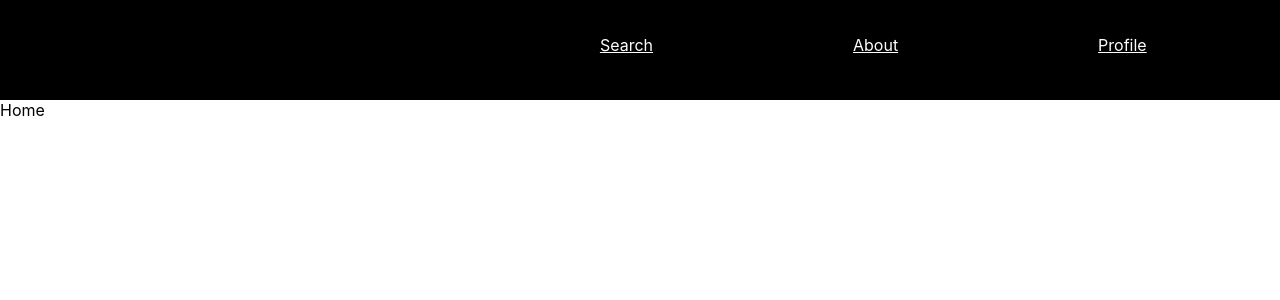
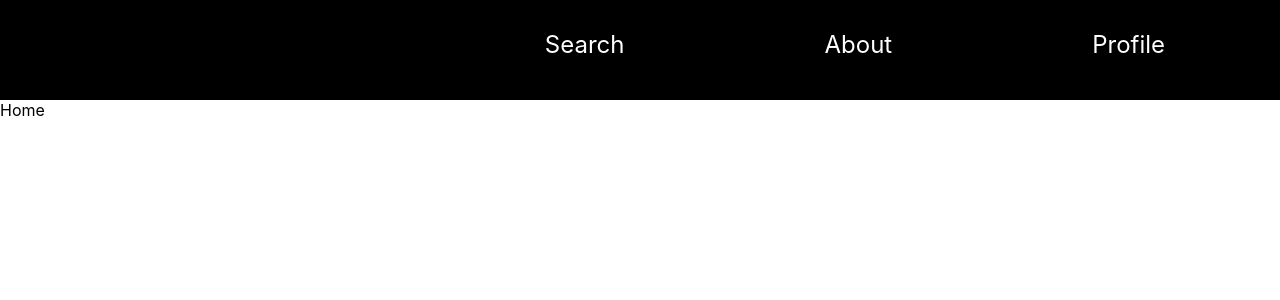
Before and after one commit to antonclayton/CLOTH-APP, a React (Create React App) app: page / in a window 1280 px wide. Shown: the top 300 px of the page. Built offline with nearby package versions, Linux system fonts and the light colour scheme.

Commit message:
cleaner navbar

```diff
--- a/src/components/Navbar.js
+++ b/src/components/Navbar.js
@@ -15,9 +15,9 @@ const Navbar = () => {
         </div>
 
         <Stack className='rightSide' justifyContent='baseline' direction='row'>
-            <Link to='/' style={{padding:'35px 100px', color: 'white'}}>Search</Link>
-            <Link to='/about' style={{padding:'35px 100px', color: 'white'}}>About</Link>
-            <Link to='/profile' style={{padding:'35px 0px 35px 100px', color: 'white'}}>Profile</Link>
+            <Link to='/' style={{padding:'30px 100px', color: 'white', fontSize: '24px', textDecoration: 'none'}}>Search</Link>
+            <Link to='/about' style={{padding: '30px 100px', color: 'white', fontSize: '24px', textDecoration: 'none'}}>About</Link>
+            <Link to='/profile' style={{padding:'30px 0px 30px 100px', color: 'white', fontSize: '24px', textDecoration: 'none'}}>Profile</Link>
         </Stack>
     </Stack>
   )
```
